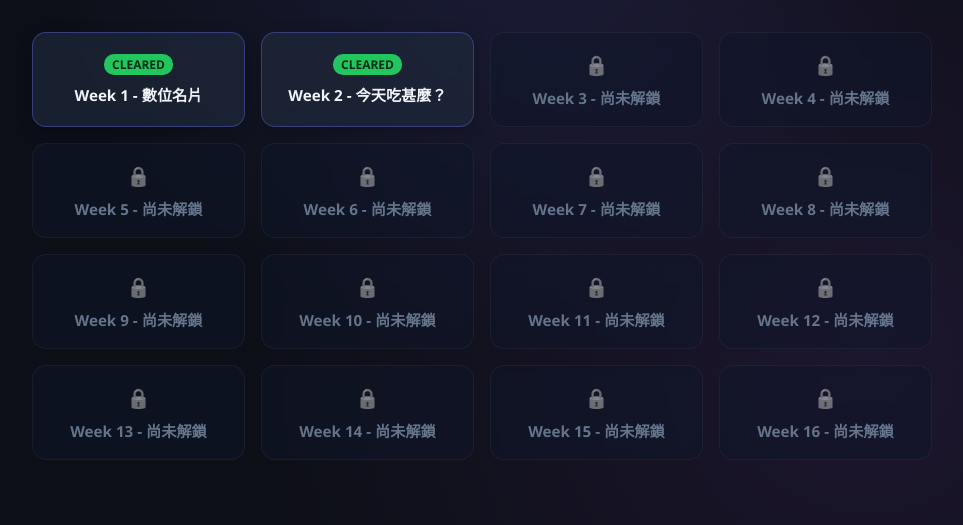
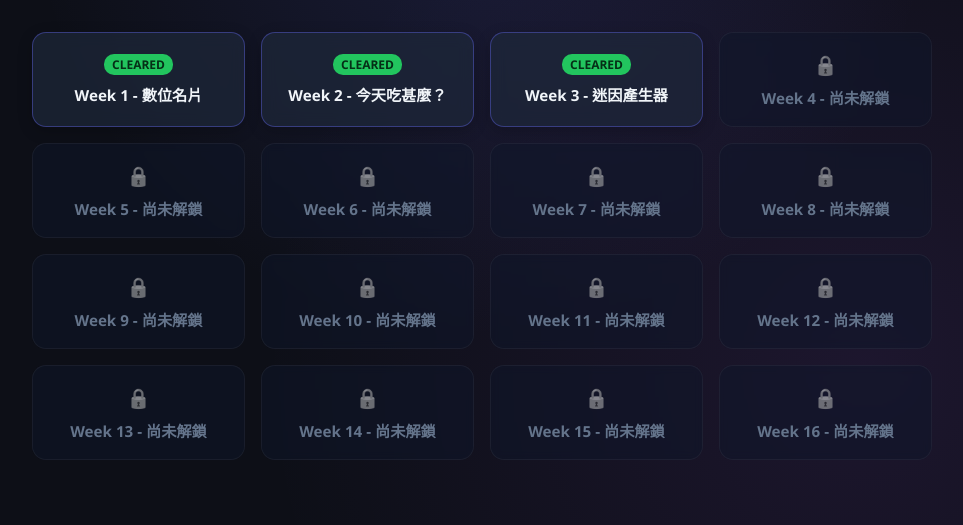
Before and after one commit to s26122170-droid/evan-code, a plain HTML site: page index.html in a window 1280 px wide. Shown: the part 275-800 px from the top of the page, without its empty margins (158-1121 px from the left). Drawn offline with Linux system fonts and the light colour scheme.

Commit message:
Update index.html

```diff
--- a/index.html
+++ b/index.html
@@ -1,7 +1,7 @@
 <!DOCTYPE html>
 <html lang="zh-TW">
 <head>
-    <meta charset="UTF-8">
+    <meta charset="UTF-8"
     <meta name="viewport" content="width=device-width, initial-scale=1.0">
     <title>個人網頁作品集 - 任務關卡入口</title>
     <style>
@@ -229,7 +229,6 @@
         <!-- 1. 中央頭像與個人資訊 -->
         <header class="profile-card">
             <div class="avatar-wrapper">
-                <!-- 預設假圖片 (Unsplash 冒險者風格圖片) -->
                 <img class="avatar-img" src="https://i.postimg.cc/W3PcQNhv/unnamed-(1).jpg" alt="個人頭像">
             </div>
             <h1 class="user-name">李瓊英</h1>
@@ -250,12 +249,13 @@
                 <span>Week 2 - 今天吃甚麼？</span>
             </a>
 
-            <!-- 未解鎖按鈕 3 ~ 16 -->
-            <a class="btn btn-locked" onclick="return false;">
-                <span class="lock-icon">🔒</span>
-                <span>Week 3 - 尚未解鎖</span>
+            <!-- 已解鎖按鈕 3 -->
+            <a href="w3/index.html" class="btn btn-unlocked">
+                <span class="badge">CLEARED</span>
+                <span>Week 3 - 迷因產生器</span>
             </a>
 
+            <!-- 未解鎖按鈕 4 ~ 16 -->
             <a class="btn btn-locked" onclick="return false;">
                 <span class="lock-icon">🔒</span>
                 <span>Week 4 - 尚未解鎖</span>
```
